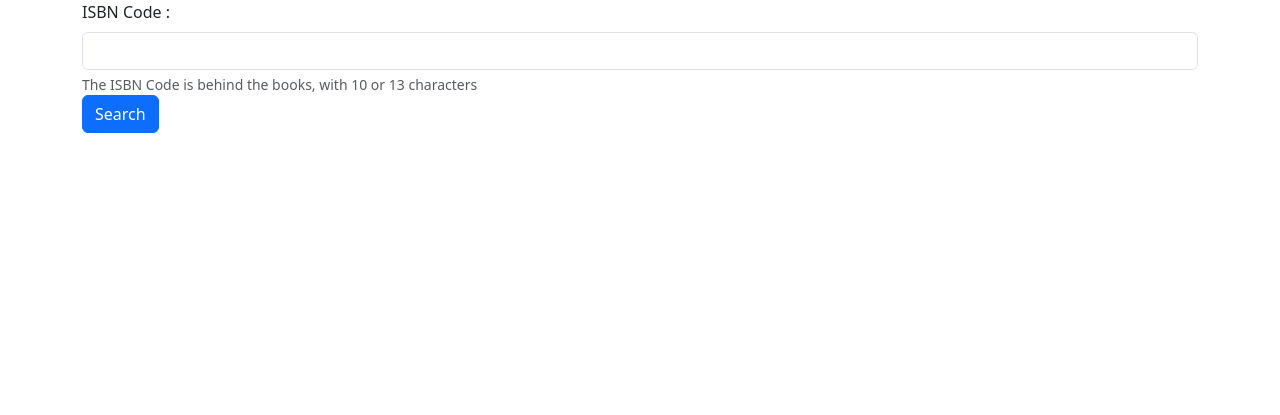
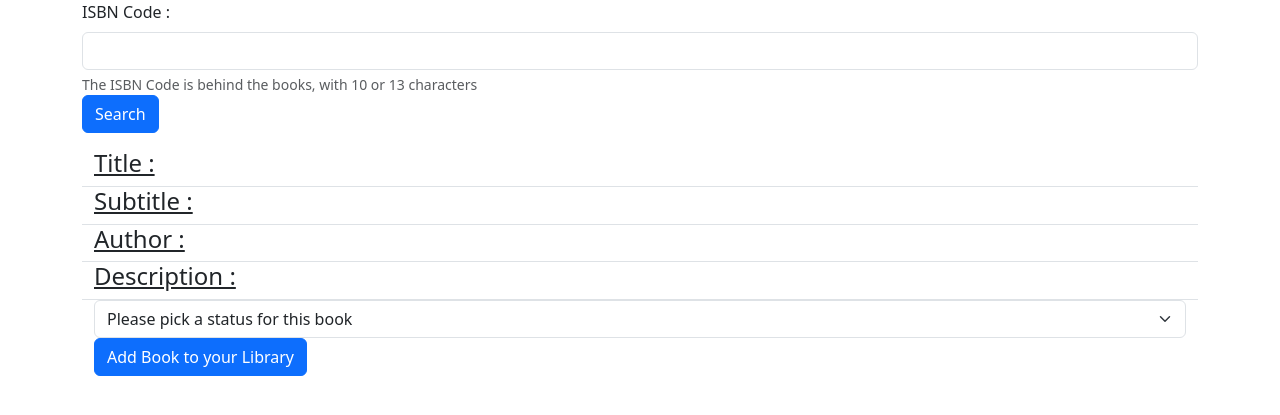
Before and after one commit to Spaames/books-manager-isbn-flask, a Flask app: template src/templates/search.html in a window 1280 px wide. Shown: the top 415 px of the page. Run offline with Flask 3, Linux system fonts and the light colour scheme; the template is opened without the code that fills it, so the values that code supplies are empty; parts of the project's set-up code (start-up, migrations or seed data) failed here and were passed over; some libraries are stand-ins or nearby versions; some web fonts are replaced.

Commit message:
Book's storage and category by user

```diff
--- a/src/__init__.py
+++ b/src/__init__.py
@@ -34,6 +34,7 @@
 
 def create_db(app):
     from account.models import User
+    from books.models import Book, Status
     with app.app_context():
         db.create_all()
-        print("Database created!")
+        print("Database updated!")
--- a/src/account/models.py
+++ b/src/account/models.py
@@ -6,6 +6,7 @@
     id = db.Column(db.Integer, primary_key=True)
     username = db.Column(db.String(20), unique=True, nullable=False)
     password = db.Column(db.String(255), nullable=False)
+    books_id = db.relationship('Book')
 
     def __init__(self, username, password):
         self.username = username
--- a/src/templates/search.html
+++ b/src/templates/search.html
@@ -11,5 +11,41 @@
                 </div>
             </form>
         </div>
+        {% if book != "" %}
+            <div class="container">
+                <div class="row">
+                    <h4 class="text-decoration-underline">Title : </h4> {{ book.title }}
+                    <span class="border-top"></span>
+                </div>
+                <div class="row">
+                    <h4 class="text-decoration-underline">Subtitle : </h4> {{ book.subtitle }}
+                    <span class="border-top"></span>
+                </div>
+                <div class="row">
+                    <h4 class="text-decoration-underline">Author : </h4> {{ book.authors }}
+                    <span class="border-top"></span>
+                </div>
+                <div class="row">
+                    <h4 class="text-decoration-underline">Description : </h4> {{ book.description }}
+                    <span class="border-top"></span>
+                </div>
+                <div class="row">
+                    <form action="/status" method="post">
+                        <select class="form-select" name="statusList" aria-label="Book's Status">
+                            <option value="0" selected>Please pick a status for this book</option>
+                            <option value="1">Reading</option>
+                            <option value="2">Read</option>
+                            <option value="3">To Buy</option>
+                            <option value="4">To Read</option>
+                        </select>
+                        <input type="hidden" name="title" id="title" value="{{ book.title }}">
+                        <input type="hidden" name="subtitle" id="subtitle" value="{{ book.subtitle }}">
+                        <input type="hidden" name="author" id="author" value="{{ book.authors }}">
+                        <input type="hidden" name="description" id="description" value="{{ book.description }}">
+                        <button type="submit" class="btn btn-primary">Add Book to your Library</button>
+                    </form>
+                </div>
+            </div>
+        {% endif %}
     </div>
 {% endblock %}
```
Also changed, not shown: src/books/models.py (added, +28 -0 lines), src/books/routes.py (+43 -15 lines), src/templates/home.html (+29 -7 lines).
